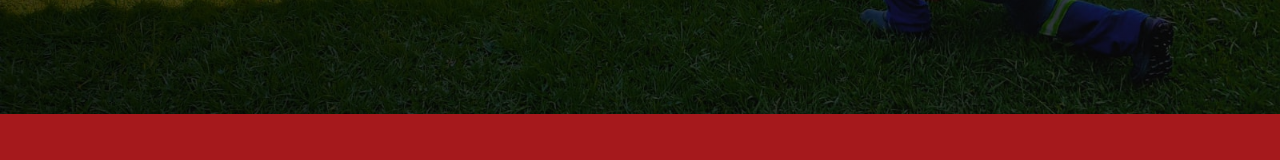
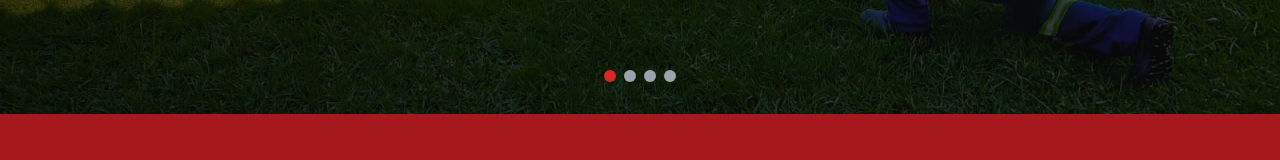
Before and after one commit to JoaoLuiz92/ProprinsulNew, a React (Vite) app: page / in a window 1280 px wide. Shown: the part 566-726 px from the top of the page. Built offline with nearby package versions, Linux system fonts and the light colour scheme; a web font is replaced by a local one.

Commit message:
ajustando fotos Hero Section

```diff
--- a/src/App.tsx
+++ b/src/App.tsx
@@ -354,7 +354,18 @@ function App() {
               {frases[fraseAtual].split('.').slice(1).join('.')}
             </span>
           </p>
-
+          {/* Bolinhas de Navegação */}
+          <div className="absolute bottom-8 left-1/2 transform -translate-x-1/2 flex space-x-2">
+            {[0, 1, 2, 3].map((index) => (
+              <button
+                key={index}
+                onClick={() => setFraseAtual(index)}
+                className={`h-3 w-3 rounded-full ${
+                  fraseAtual === index ? 'bg-red-600' : 'bg-gray-400'
+                }`}
+              ></button>
+            ))}
+          </div>
         </div>
       </div>
     </section>
```
Lines whose indentation alone changed are shown as unchanged.
